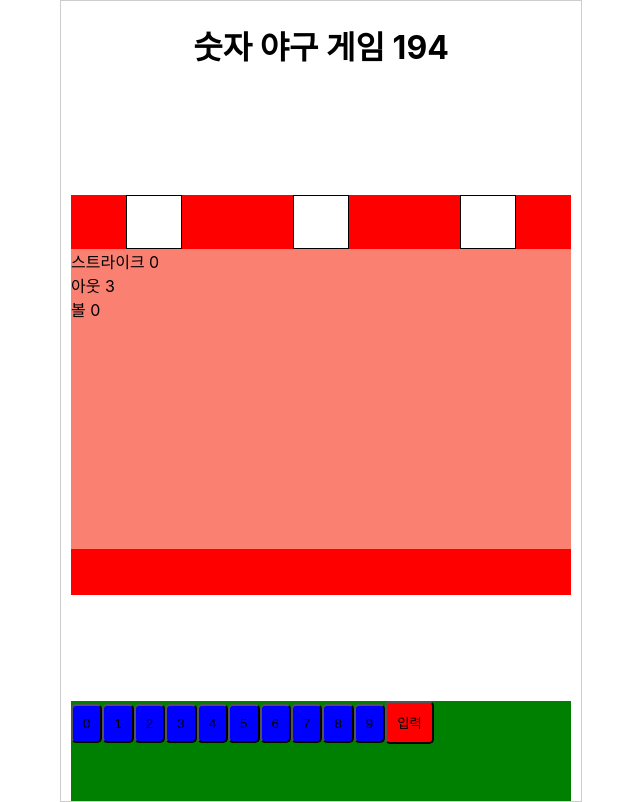
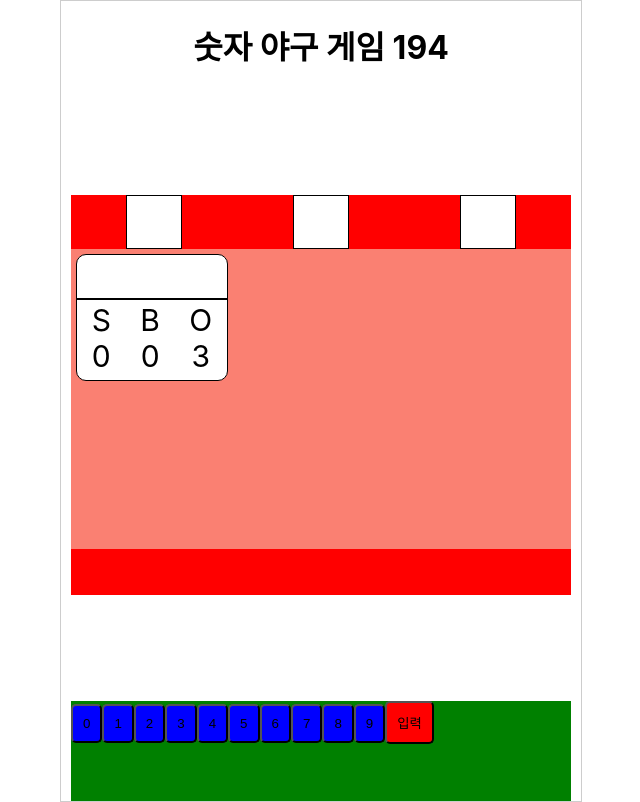
Before and after one commit to jjjl-coding/heystartnow, a React (Create React App) app: page / in a window 1280 px wide. Both pictures are taken after a click on the button "입력". Shown: the whole page, without its empty margins (319-959 px from the left). Built offline with nearby package versions, Linux system fonts and the light colour scheme.

Commit message:
card item 배치

```diff
--- a/src/App.js
+++ b/src/App.js
@@ -15,9 +15,9 @@ function App() {
   let count = 0;
 
   function oninput(e) {
-    let number = Number(e.target.value);
+    let number = e.target.value;
     if (e.target.value.length > 1) {
-      number = Number(e.target.value.slice(1));
+      number = e.target.value[e.target.value.length - 1];
     }
     changeInputValue(number, inputFocus);
   }
@@ -31,7 +31,7 @@ function App() {
 
   function changeInputValue(number, index) {
     const clonedArray = [...inputValues];
-    clonedArray[index] = number;
+    clonedArray[index] = Number(number);
     setInputValues(clonedArray);
   }
 
@@ -42,8 +42,9 @@ function App() {
   return (
     <Wrapper>
       <ContentsWrapper>
+        {/* 모달입니다 */}
         <Modal isOpen={gamePlaying} style={modalstyle}>
-          승리하셨습니다.
+          와! 우승!
           <button
             onClick={() => {
               window.location.replace("/App");
@@ -56,6 +57,7 @@ function App() {
           <h1>숫자 야구 게임 {randomNumber}</h1>
         </Header>
         <Main>
+          {/* 입력칸 3개 생성 */}
           <InputWrapper>
             {[0, 1, 2].map((id) => {
               return (
@@ -70,13 +72,14 @@ function App() {
             })}
           </InputWrapper>
           <CardList>
+            {/* 입력한 숫자에 대한 결과 카드 */}
             {cardListValues.map((item) => {
               return <Card item={item}></Card>;
             })}
           </CardList>
         </Main>
         <Footer>
-          {/* 숫자 */}
+          {/* 숫자 버튼 */}
           <div>
             {[0, 1, 2, 3, 4, 5, 6, 7, 8, 9].map((number) => {
               return (
@@ -90,6 +93,7 @@ function App() {
                 </NumerButton>
               );
             })}
+            {/* 입력 버튼 */}
             <ConfirmButton
               onClick={() => {
                 const result = getResult(inputValues, randomNumber);
@@ -221,6 +225,20 @@ const InputBox = styled.input`
 `;
 
 const CardList = styled.div`
+  display: grid;
+  width: 100%;
   height: 300px;
   background-color: salmon;
+  grid-template-rows: 1fr 1fr;
+  grid-template-columns: 1fr 1fr 1fr;
+  overflow: overlay;
+  &::-webkit-scrollbar {
+    width: 5px;
+    border-radius: 3px;
+    background: rgba(255, 255, 255, 0.8);
+  }
+  &::-webkit-scrollbar-thumb {
+    background: rgba(0, 0, 0, 0.6);
+    border-radius: 3px;
+  }
 `;
--- a/src/Card.js
+++ b/src/Card.js
@@ -1,10 +1,58 @@
-export function Card ({ item }) {
-    return  <div>
-        <div>{item.inputValues.map(inputValue => {
-            return <div>{inputValue}</div>
-        })}</div>
-        <div>스트라이크 {item.result.strike}</div>
-        <div>아웃 {item.result.out}</div>
-        <div>볼 {item.result.ball}</div>
-    </div>
+import styled from "styled-components";
+
+export function Card({ item }) {
+  return (
+    <Box>
+      <InputValue>
+        {item.inputValues.map((inputValue) => {
+          return <div>{inputValue}</div>;
+        })}
+      </InputValue>
+      <Hr />
+      <ResultBox>
+        <Result>
+          <div>S</div> <div>{item.result.strike}</div>
+        </Result>
+        <Result>
+          <div>B</div> <div> {item.result.ball}</div>
+        </Result>
+        <Result>
+          <div>O</div> <div> {item.result.out}</div>
+        </Result>
+      </ResultBox>
+    </Box>
+  );
 }
+
+const Box = styled.div`
+  width: 150px;
+  height: 125px;
+  background-color: #fff;
+  border: 1px solid black;
+  border-radius: 10px;
+  margin: 5px;
+`;
+const Hr = styled.hr`
+  height: 2px;
+  background: black;
+  border: none;
+`;
+const InputValue = styled.div`
+  height: 35px;
+  display: flex;
+  align-items: center;
+  justify-content: space-around;
+  font-size: 30px;
+`;
+const ResultBox = styled.div`
+  height: 60px;
+  display: flex;
+  justify-content: space-around;
+  align-items: center;
+`;
+const Result = styled.div`
+  font-size: 30px;
+  display: flex;
+  flex-direction: column;
+  align-items: center;
+`;
```
Also changed, not shown: src/gamePolicy/newFunction.js (deleted, +0 -68 lines).
